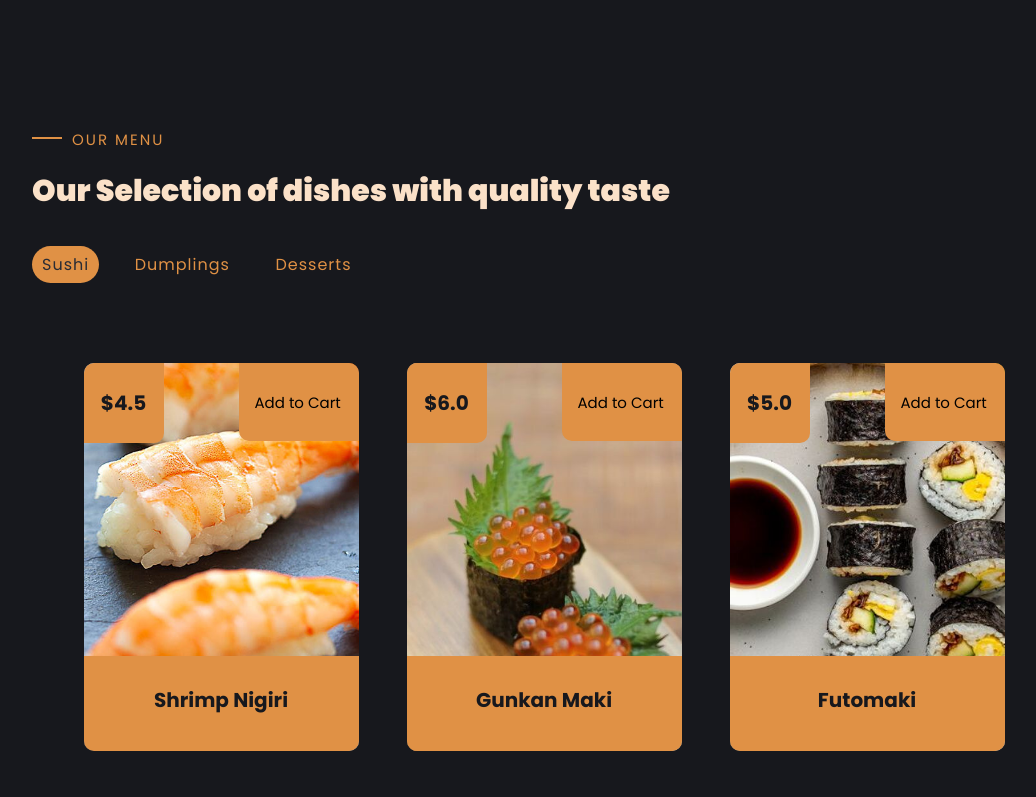
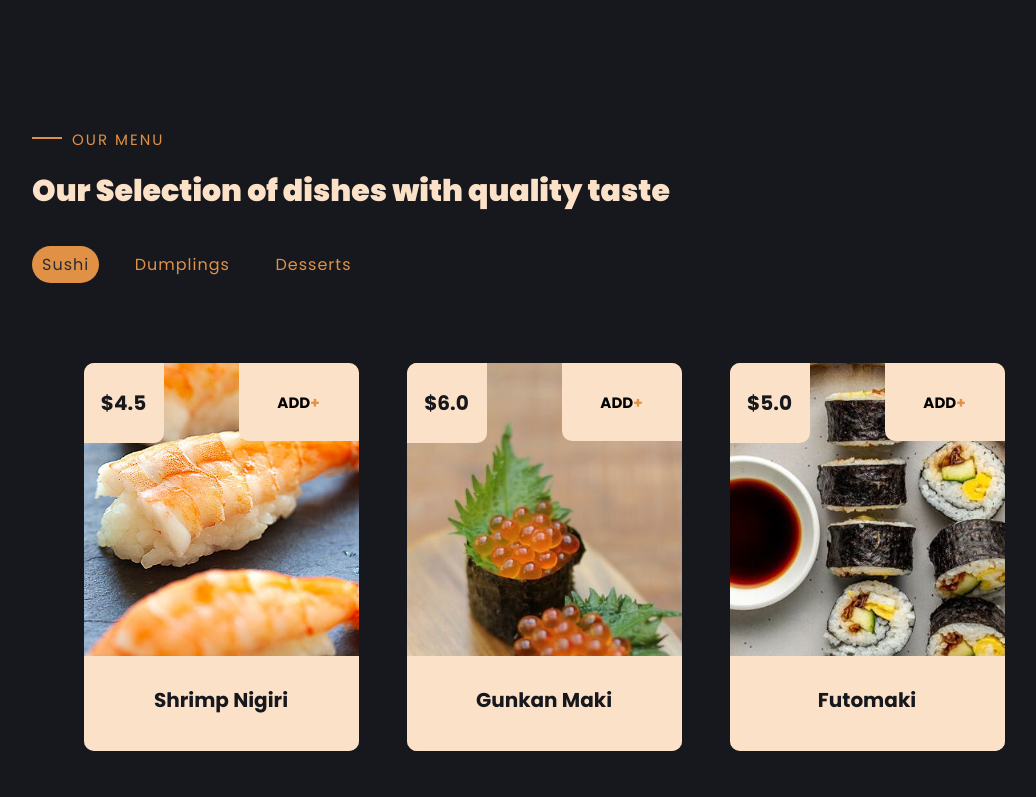
Before and after one commit to AnishDatta247/Onigiri_React, a React (Create React App) app: page /Onigiri_react/menu in a window 1280 px wide. Shown: the top 797 px of the page, without its empty margins (96-1132 px from the left). Built offline with nearby package versions, Linux system fonts and the light colour scheme.

Commit message:
cart add retainment

```diff
--- a/src/components/App2.js
+++ b/src/components/App2.js
@@ -5,31 +5,55 @@ import data from "../data"
 export default function App2() {
     let [tab, setTab] = React.useState([1, 0, 0])
 
-    // let [cart1, setCart1] = React.useState(data.sushi.map(() => 0))
-    // let [cart2, setCart2] = React.useState(data.dumplings.map(() => 0))
-    // let [cart3, setCart3] = React.useState(data.desserts.map(() => 0))
+    let [cart1, setCart1] = React.useState(data.sushi.map(() => 0))
+    let [cart2, setCart2] = React.useState(data.dumplings.map(() => 0))
+    let [cart3, setCart3] = React.useState(data.desserts.map(() => 0))
 
-    let sushiList = data.sushi.map(obj => {
+    function handleCart1(id, n) {
+        setCart1(cart1.map((c, i) => {
+            if (i === id - 1) return c + n
+            else return c
+        }))
+        console.log(cart1)
+    }
+
+    function handleCart2(id, n) {
+        setCart2(cart2.map((c, i) => {
+            if (i === id - 1) return c + n
+            else return c
+        }))
+        console.log(cart2)
+    }
+
+    function handleCart3(id, n) {
+        setCart3(cart3.map((c, i) => {
+            if (i === id - 1) return c + n
+            else return c
+        }))
+        console.log(cart3)
+    }
+
+    let sushiList = data.sushi.map((obj, i) => {
         return (
-            <MenuItem {...obj} />
+            <MenuItem {...obj} handleCart={handleCart1} count={cart1[i]} />
         )
     })
 
-    let dumplingList = data.dumplings.map(obj => {
-        return(
-            <MenuItem {...obj}/>
+    let dumplingList = data.dumplings.map((obj, i) => {
+        return (
+            <MenuItem {...obj} handleCart={handleCart2} count={cart2[i]} />
         )
     })
 
-    let dessertList = data.desserts.map(obj => {
-        return(
-            <MenuItem {...obj}/>
+    let dessertList = data.desserts.map((obj, i) => {
+        return (
+            <MenuItem {...obj} handleCart={handleCart3} count={cart3[i]} />
         )
     })
 
-    function tabHandle(n){
+    function tabHandle(n) {
         setTab(prev => prev.map((c, i) => {
-            if(i===n) return 1
+            if (i === n) return 1
             else return 0
         }))
     }
@@ -41,15 +65,15 @@ export default function App2() {
                 <h1>Our Selection of dishes with quality taste</h1>
 
                 <div className='menu-tabs'>
-                    <p className={`${tab[0]===1?"active":""}`} onClick={() => tabHandle(0)}>Sushi</p>
-                    <p className={`${tab[1]===1?"active":""}`} onClick={() => tabHandle(1)}>Dumplings</p>
-                    <p className={`${tab[2]===1?"active":""}`} onClick={() => tabHandle(2)}>Desserts</p>
+                    <p className={`${tab[0] === 1 ? "active" : ""}`} onClick={() => tabHandle(0)}>Sushi</p>
+                    <p className={`${tab[1] === 1 ? "active" : ""}`} onClick={() => tabHandle(1)}>Dumplings</p>
+                    <p className={`${tab[2] === 1 ? "active" : ""}`} onClick={() => tabHandle(2)}>Desserts</p>
                 </div>
 
                 <div className='menu-slides'>
-                    {tab[0]===1 && sushiList}
-                    {tab[1]===1 && dumplingList}
-                    {tab[2]===1 && dessertList}
+                    {tab[0] === 1 && sushiList}
+                    {tab[1] === 1 && dumplingList}
+                    {tab[2] === 1 && dessertList}
                 </div>
 
             </section>
--- a/src/components/MenuItem.js
+++ b/src/components/MenuItem.js
@@ -3,15 +3,15 @@ import React from 'react'
 const MenuItem = (props) => {
     let [showDesc, setShowDesc] = React.useState(false);
 
-    let [cart, setCart] = React.useState(0);
+    // let [cart, setCart] = React.useState(0);
 
     function handleHover() {
         setShowDesc(prev => !prev)
     }
 
-    function addItemHandle(n){
-        setCart(prev => prev+n)
-    }
+    // function addItemHandle(n){
+    //     setCart(prev => prev+n)
+    // }
 
     return (
         <div className="menu-slide" onMouseEnter={handleHover} onMouseLeave={handleHover} >
@@ -21,12 +21,12 @@ const MenuItem = (props) => {
                 <a id="reservation-menu" href="#contact-us-section">Make Reservation </a>
                 <p id="para-menu">{props.desc}</p>
             </div>
-            <div className='cart'>
-                {cart === 0 && <span onClick={() => addItemHandle(1)}>Add to Cart</span>}
-                {cart!==0 && <div className='added'>
-                        <button onClick={() => addItemHandle(-1)}>-</button>
-                        <p>{cart}</p>
-                        <button onClick={() => addItemHandle(1)}>+</button>
+            <div className={`cart ${props.count!==0?"taken":""}`}>
+                {props.count === 0 && <span onClick={() => props.handleCart(props.id, 1)}>ADD</span>}
+                {props.count!==0 && <div className='added'>
+                        <button onClick={() => props.handleCart(props.id, -1)}>-</button>
+                        <p>{props.count}</p>
+                        <button onClick={() => props.handleCart(props.id, 1)}>+</button>
                     </div>}
             </div>
             <img className="menu-slide-img" src={props.image} alt=""/>
--- a/src/data.js
+++ b/src/data.js
@@ -18,30 +18,35 @@ import chefimg3 from "./images/chefs-03.jpg"
 export default {
     sushi: [
         {
+            id: 1,
             price: "$4.5",
             name: "Shrimp Nigiri",
             desc: "Lorem ipsum dolor sit amet consectetur adipisicing elit. Libero consectetur numquam commodi, reprehenderit quos itaque?",
             image: img1
         },
         {
+            id: 2,
             price: "$6.0",
             name: "Gunkan Maki",
             desc: "Lorem ipsum dolor sit amet consectetur adipisicing elit. Libero consectetur numquam commodi, reprehenderit quos itaque?",
             image: img2
         },
         {
+            id: 3,
             price: "$5.0",
             name: "Futomaki",
             desc: "Lorem ipsum dolor sit amet consectetur adipisicing elit. Libero consectetur numquam commodi, reprehenderit quos itaque?",
             image: img3
         },
         {
+            id: 4,
             price: "$3.5",
             name: "Oshizushi",
             desc: "Lorem ipsum dolor sit amet consectetur adipisicing elit. Libero consectetur numquam commodi, reprehenderit quos itaque?",
             image: img4
         },
         {
+            id: 5,
             price: "$7.5",
             name: "Temaki",
             desc: "Lorem ipsum dolor sit amet consectetur adipisicing elit. Libero consectetur numquam commodi, reprehenderit quos itaque?",
@@ -50,18 +55,21 @@ export default {
     ],
     dumplings: [
         {
+            id: 1,
             price: "$4.5",
             name: "Shrimp Nigiri",
             desc: "Lorem ipsum dolor sit amet consectetur adipisicing elit. Libero consectetur numquam commodi, reprehenderit quos itaque?",
             image: img1
         },
         {
+            id: 2,
             price: "$6.0",
             name: "Gunkan Maki",
             desc: "Lorem ipsum dolor sit amet consectetur adipisicing elit. Libero consectetur numquam commodi, reprehenderit quos itaque?",
             image: img2
         },
         {
+            id: 3,
             price: "$5.0",
             name: "Futomaki",
             desc: "Lorem ipsum dolor sit amet consectetur adipisicing elit. Libero consectetur numquam commodi, reprehenderit quos itaque?",
@@ -70,12 +78,14 @@ export default {
     ],
     desserts: [
         {
+            id: 1,
             price: "$6.0",
             name: "Gunkan Maki",
             desc: "Lorem ipsum dolor sit amet consectetur adipisicing elit. Libero consectetur numquam commodi, reprehenderit quos itaque?",
             image: img2
         },
         {
+            id: 2,
             price: "$5.0",
             name: "Futomaki",
             desc: "Lorem ipsum dolor sit amet consectetur adipisicing elit. Libero consectetur numquam commodi, reprehenderit quos itaque?",
--- a/src/index.css
+++ b/src/index.css
@@ -403,8 +403,10 @@ ul {
 }
 
 .our-menu a:hover {
-    font-size: 18px;
-    transform: translateX(-10px);
+    letter-spacing: 0.5px;
+    /* font-weight: bold; */
+    transform: translateX(-5px);
+    /* transition: 0.2s; */
 }
 
 .menu-tabs {
@@ -470,8 +472,7 @@ ul {
     display: flex;
     align-items: center;
     justify-content: center;
-    background-color: var(--primary-colour);
-    background-color: var(--primary-colour);
+    background-color: var(--text-colour);
     font-size: 20px;
     font-weight: 700;
     color: var(--background-colour);
@@ -486,7 +487,7 @@ ul {
     z-index: 10;
     left: 0;
     bottom: 0%;
-    background-color: var(--primary-colour);
+    background-color: var(--text-colour);
     border-radius: 0 0 10px 10px;
     padding: 0.5em;
     color: var(--background-colour);
@@ -496,27 +497,27 @@ ul {
 
 .item-desc p,
 .item-desc a {
-    /* height: 0;
-    opacity: 0; */
-    /* display: none;
-    transition: all 0.3s ease; */
+    height: 0;
+    opacity: 0;
+    display: none;
+    transition: all 0.3s ease;
 
 
-    visibility: hidden;
+    /* visibility: hidden;
     opacity: 0;
     transition: visibility 0s, opacity 0.5s linear;
-    height: 0;
+    height: 0; */
 }
 
 .item-desc.showDesc p,
 .item-desc.showDesc a {
+    height: auto;
+    opacity: 1;
+    display: block;
+
     /* height: auto;
+    visibility: visible;
     opacity: 1; */
-    /* display: block; */
-
-    height: auto;
-    visibility: visible;
-    opacity: 1;
 }
 
 /* .menu-slide:hover .item-desc a,
@@ -543,7 +544,8 @@ ul {
     position: absolute;
     top: 0;
     right: 0;
-    background-color: var(--primary-colour);
+    background-color: var(--text-colour);
+    /* border: 3px solid var(--primary-colour); */
     width: 8em;
     height: 5.2em;
     border-radius: 0 10px 0 10px;
@@ -553,14 +555,22 @@ ul {
     /* width: 100%; */
     padding: 1rem;
     font-size: 15px;
+    transition: 0.2s;
 }
 
 .cart span{
     cursor: pointer;
+    font-weight: 700;
     transition: all ease 0.3s;
+    margin: auto;
+}
+.cart span::after{
+    content: "+";
+    color: var(--primary-colour);
 }
 .cart span:hover{
-    font-weight: 700;
+    /* font-weight: 700; */
+    font-size: larger;
     transition: all ease 0.3s;
 }
 
@@ -568,6 +578,11 @@ ul {
     display: flex;
     gap: 1em;
     margin: auto;
+}
+
+.cart.taken{
+    transition: 0.2s;
+    background-color: var(--primary-colour);
 }
 
 .cart button{
@@ -582,6 +597,7 @@ ul {
 .cart p{
     display: inline-block;
     font-size: large;
+    color: var(--text-colour);
 }
 
 .menu-slide img {
@@ -605,10 +621,10 @@ ul {
 }
 
 .item-desc a {
-    color: var(--text-colour);
+    color: var(--primary-colour);
     text-decoration: none;
     font-size: 13px;
-    font-weight: 700;
+    font-weight: 600;
     transition: all 0.3s;
     margin-top: 0.3em;
     display: inline-block;
@@ -617,8 +633,8 @@ ul {
 }
 
 .item-desc a:hover {
-    color: var(--text-colour);
-    font-size: 15px;
+    letter-spacing: 2px;
+    font-size: small;
     transform: translateX(0);
 }
 
@@ -630,7 +646,7 @@ ul {
 .chefs,
 .klassy-week {
     text-align: center;
-    margin-top: 200px;
+    margin-top: 100px;
 }
 
 
```
